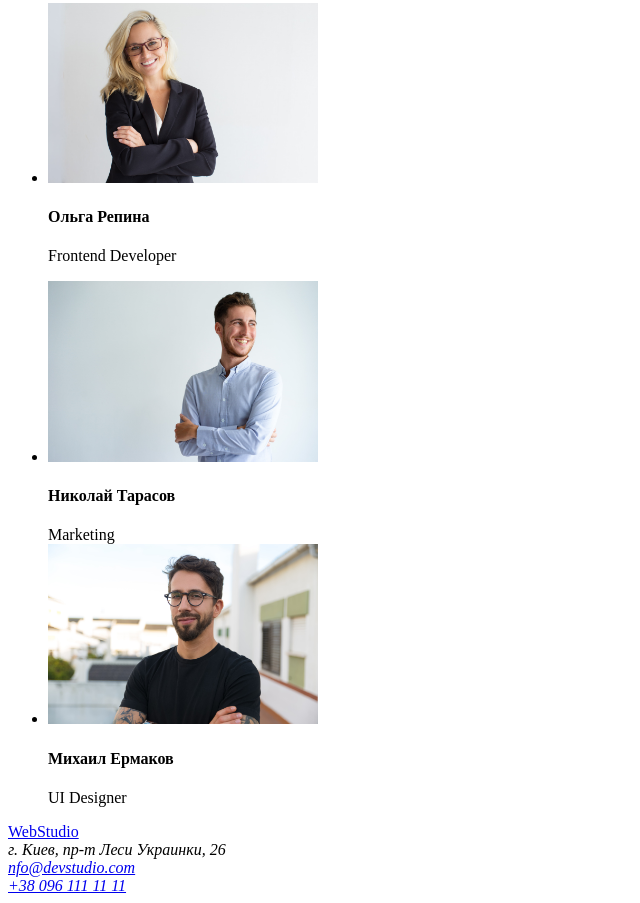
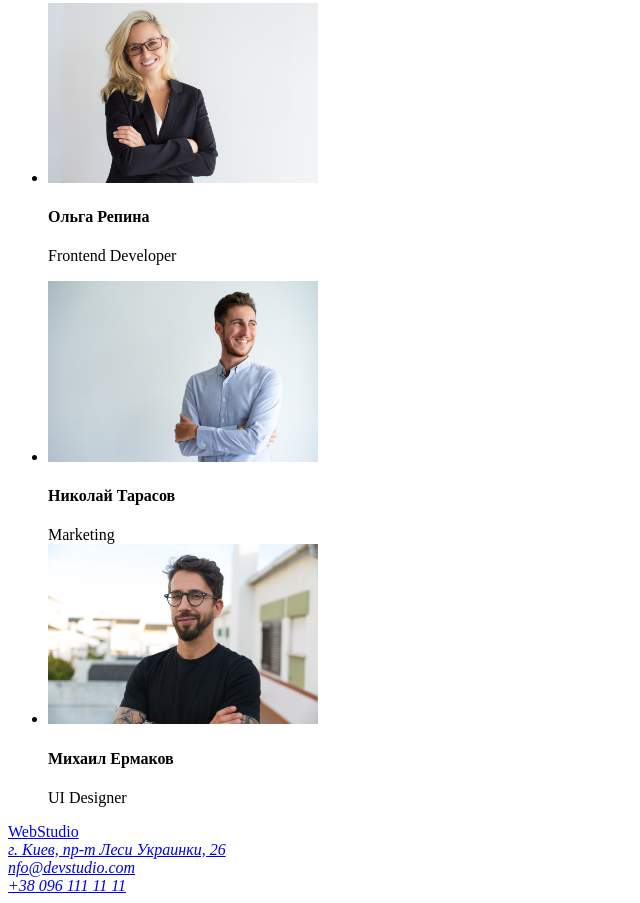
Before and after one commit to Zorotool/goit-markup-hw-01, a plain HTML site: page index.html in a window 1280 px wide. Shown: the part 1677-2580 px from the top of the page, without its empty margins (0-640 px from the left). Drawn offline with Linux system fonts and the light colour scheme.

Commit message:
Update index.html

```diff
--- a/index.html
+++ b/index.html
@@ -87,11 +87,10 @@
     <footer>
         <a href="/">WebStudio</a>
         <address>
-            г. Киев, пр-т Леси Украинки, 26 <br>
+            <a href="https://goo.gl/maps/yupuxeeYmfNQeAXS8">г. Киев, пр-т Леси Украинки, 26</a><br>
             <a href="mailto:nfo@devstudio.com">nfo@devstudio.com</a> <br>
             <a href="tel:+380961111111">+38 096 111 11 11</a>
         </address>
     </footer>
-
 </body>
 </html>
```
